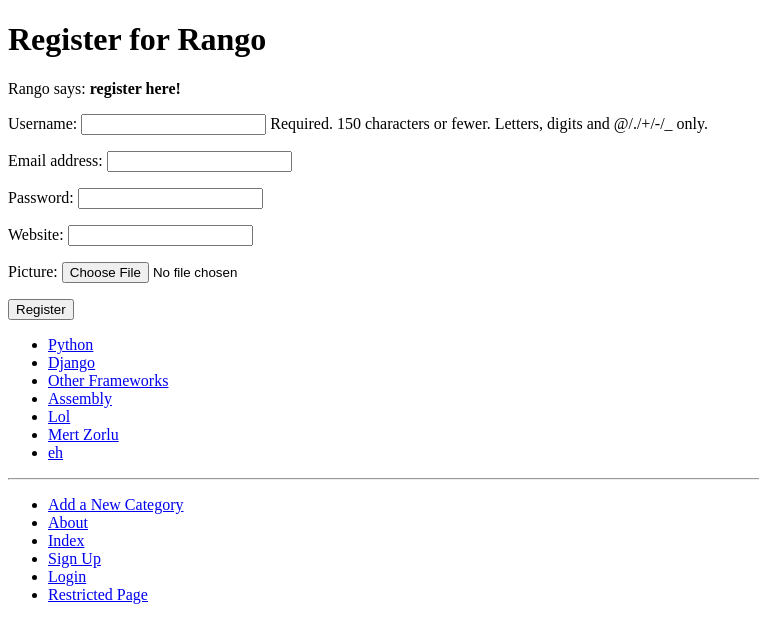
After one commit to Mertzorlu5/-tango_with_django_project, a Django app: page /rango/register/ in a window 1280 px wide. The commit adds this page. Shown: the top 643 px of the page, without its empty margins (0-759 px from the left). Run offline with Django 3.2, Linux system fonts and the light colour scheme; data comes from the database, SQL or seed files in the repository; both versions use the stored data as it was after the commit.

Commit message:
Chp9 I have just realized that I should do commits.

```diff
--- a/rango/admin.py
+++ b/rango/admin.py
@@ -1,5 +1,5 @@
 from django.contrib import admin
-
+from rango.models import UserProfile
 # Register your models here.
 from django.contrib import admin
 from rango.models import Category, Page
@@ -11,3 +11,4 @@ class CategoryAdmin(admin.ModelAdmin): #chp6
 
 admin.site.register(Category,CategoryAdmin) #chp6
 admin.site.register(Page, PageAdmin)#chp5
+admin.site.register(UserProfile)
--- a/rango/forms.py
+++ b/rango/forms.py
@@ -1,5 +1,7 @@
 from django import forms
 from rango.models import Page, Category
+from django.contrib.auth.models import User
+from rango.models import UserProfile
 
 #chp7 all!
 class CategoryForm(forms.ModelForm):
@@ -31,3 +33,14 @@ class PageForm(forms.ModelForm):
     class Meta:
         model = Page
         exclude = ('category',)
+
+
+class UserForm(forms.ModelForm): #chp9
+    password = forms.CharField(widget=forms.PasswordInput())
+    class Meta:
+        model =User
+        fields = ('username', 'email', 'password',)
+class UserProfileForm(forms.ModelForm):
+    class Meta:
+        model = UserProfile
+        fields = ('website', 'picture',)
--- a/rango/models.py
+++ b/rango/models.py
@@ -1,8 +1,21 @@
+
 from django.db import models
 from django.template.defaultfilters import slugify
+from django.contrib.auth.models import User
 # Create your models here.
+class UserProfile(models.Model): # This line is required. Links UserProfile to a User model instance.
+    user = models.OneToOneField(User, on_delete=models.CASCADE)
+# The additional attributes we wish to include.
+    website = models.URLField(blank=True)
+    picture = models.ImageField(upload_to='profile_images', blank=True)
+    def __str__(self):
+        return self.user.username
+
+
+
 #chapter 5 all of this
 #__str__() #Java daki toString()dir! Gerekeli olunca kullan!!
+
 class Category(models.Model):
     maxLength=128 #chp 7 maxlength assigned here
     name = models.CharField(max_length=maxLength, unique=True) #chp 7 burda category. agerek yok aynı class icindedir.
--- a/rango/urls.py
+++ b/rango/urls.py
@@ -6,5 +6,8 @@ urlpatterns = [path('about/', views.about, name='about'), #rango/about/ yapınca
                path('category/<slug:category_name_slug>/', views.show_category, name='show_category'), #chp6
                 path('add_category/', views.add_category, name='add_category'),
                 path('category/<slug:category_name_slug>/add_page/',views.add_page,name='add_page') ,#chp7
+                path('register/', views.register, name='register'), #chp9
+                path('login/', views.user_login, name='login'),
+                path('restricted/', views.restricted, name='restricted'),
 
                 ]
--- a/rango/views.py
+++ b/rango/views.py
@@ -1,3 +1,5 @@
+from rango.forms import UserForm, UserProfileForm
+from django.contrib.auth import authenticate, login
 from rango.models import Page
 from django.shortcuts import render
 from rango.models import Category  #chp6
@@ -6,6 +8,10 @@ from django.shortcuts import redirect #chp7
 from rango.forms import PageForm #chp7
 from django.urls import reverse #chp7
 from django.http import HttpResponse
+from django.contrib.auth.decorators import login_required
+
+
+
 def index(request):
 
 
@@ -93,3 +99,49 @@ def add_page(request, category_name_slug):
             print(form.errors)
     context_dict = {'form': form, 'category': category}
     return render(request, 'rango/add_page.html', context=context_dict)
+def register(request): #A boolean value for telling the template 3 # whether the registration was successful. 4 # Set to False initially. Code changes value to 5 # True when registration succeeds.
+    registered = False  # If it's a HTTP POST, we're interested in processing form data.
+    if request.method == 'POST':  # Attempt to grab information from the raw form information. 11 # Note that we make use of both UserForm and UserProfileForm. 12 #
+        user_form = UserForm(request.POST)
+        profile_form = UserProfileForm(request.POST)  # If the two forms are valid... 16 if user_form.is_valid() and profile_form.is_valid(): 17 # Save the user's form data to the database. 18 user = user_form.save() 19 20 # Now we hash the password with the set_password method. 21 # Once hashed, we can update the user object. 22 user.set_password(user.password) 23 user.save() 24 25 # Now sort out the UserProfile instance. 26 # Since we need to set the user attribute ourselves, 27 # we set commit=False. This delays saving the model
+        if user_form.is_valid() and profile_form.is_valid():
+            user = user_form.save()
+            user.set_password(user.password)
+            user.save()
+            profile = profile_form.save(commit=False)
+            profile.user = user
+            if 'picture' in request.FILES:
+
+                profile.picture = request.FILES['picture']
+            profile.save()
+            registered = True
+        else:
+            print(user_form.errors, profile_form.errors)
+    else:
+        user_form = UserForm()
+        profile_form = UserProfileForm()
+
+    return render(request,'rango/register.html',context = {'user_form': user_form,'profile_form': profile_form,'registered': registered})
+
+
+def user_login(request): #chp 9
+    if request.method == 'POST': # Gather the username and password provided by the user. # This information is obtained from the login form. # We use request.POST.get('<variable>') as opposed # to request.POST['<variable>'], because the # request.POST.get('<variable>') returns None if the # value does not exist, while request.POST['<variable>'] # will raise a KeyError exception.
+        username = request.POST.get('username')
+
+        password = request.POST.get('password')
+
+        user = authenticate(username=username, password=password)
+        if user:
+            if user.is_active:
+                login(request, user)
+                return redirect(reverse('rango:index'))
+            else:  # An inactive account was used - no logging in!
+                return HttpResponse("Your Rango account is disabled.")
+        else:  # Bad login details were provided. So we can't log the user in.
+            print(f"Invalid login details: {username}, {password}")
+            return HttpResponse("Invalid login details supplied.")
+    else:  # No context variables to pass to the template system, hence the # blank dictionary object...
+        return render(request, 'rango/login.html')
+@login_required
+def restricted(request):
+    return HttpResponse("Since you're logged in, you can see this text!")
--- a/tango_with_django_project/settings.py
+++ b/tango_with_django_project/settings.py
@@ -117,6 +117,7 @@ AUTH_PASSWORD_VALIDATORS = [
     },
 ]
 
+PASSWORD_HASHERS = ( 'django.contrib.auth.hashers.PBKDF2PasswordHasher', 'django.contrib.auth.hashers.PBKDF2SHA1PasswordHasher', ) #CHP 9
 
 # Internationalization
 # https://docs.djangoproject.com/en/2.2/topics/i18n/
--- a/templates/rango/base.html
+++ b/templates/rango/base.html
@@ -28,6 +28,9 @@
             <li><a href="{% url 'rango:add_category' %}">Add a New Category</a></li>
             <li><a href="{% url 'rango:about' %}">About</a></li>
             <li><a href="{% url 'rango:index' %}">Index</a></li>
+            <li><a href="{% url 'rango:register' %}">Sign Up</a></li>
+            <li><a href="{% url 'rango:login' %}">Login</a></li>
+            <li><a href="{% url 'rango:restricted' %}">Restricted Page</a></li>
         </ul>
     </div>
     </body>
--- a/templates/rango/index.html
+++ b/templates/rango/index.html
@@ -7,7 +7,11 @@
 
 {% block body_block %}
     <h1>Rango says...</h1>
-    hey there partner! <br />
+    {% if user.is_authenticated %}
+        howdy {{ user.username }}! <br/>
+    {% else %} hey there partner! <br/>
+    {% endif %}
+
     <strong>{{ boldmessage }}</strong><br />
 
     <h2>Most Liked Categories</h2>
--- /dev/null
+++ b/templates/rango/register.html
@@ -0,0 +1,19 @@
+{% extends 'rango/base.html' %}
+{% load staticfiles %}
+{% block title_block %}
+    Register
+{% endblock %}
+{% block body_block %}
+    <h1>Register for Rango</h1>
+{% if registered %}
+    Rango says: <strong>thank you for registering!</strong> <a href="{% url 'rango:index' %}">Return to the homepage.</a><br />
+{% else %} Rango says: <strong>register here!</strong><br />
+<form id="user_form" method="post" action="{% url 'rango:register' %}" enctype="multipart/form-data">
+    {% csrf_token %} <!-- Display each form -->
+    {{ user_form.as_p }}
+    {{ profile_form.as_p }}
+
+    <input type="submit" name="submit" value="Register" />
+</form>
+{% endif %}
+{% endblock %}
```
Also changed, not shown: templates/rango/login.html (added, +12 -0 lines), db.sqlite3, rango/migrations/0006_userprofile.py (added).
